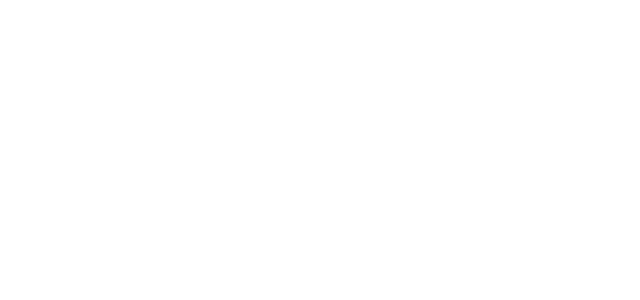
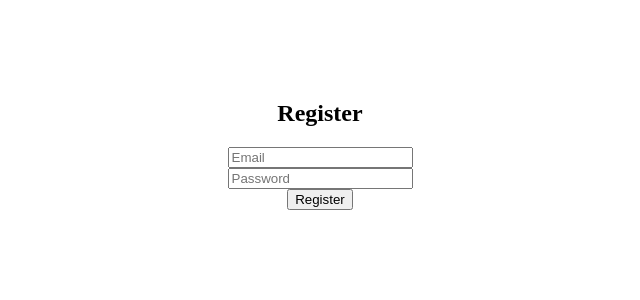
Before and after one commit to JineshGoswami12/auth-frontend, a React app: page /register in a window 1280 px wide. Before the commit this address had no page. Shown: the top 300 px of the page, without its empty margins (320-960 px from the left). Built offline with nearby package versions, Linux system fonts and the light colour scheme; the HTML template or start-up script is replaced by a standard one.

Commit message:
Auth: Implement user registration frontend and fix API routing

```diff
--- a/src/App.jsx
+++ b/src/App.jsx
@@ -2,6 +2,9 @@
 import Login from "./pages/Login";
 import Dashboard from "./pages/Dashboard";
 import ProtectedRoute from "./components/ProtectedRoute";
+import Register from "./pages/Register";
+
+
 
 function App() {
   return (
@@ -16,6 +19,8 @@
             </ProtectedRoute>
           }
         />
+        <Route path="/register" element={<Register />} />
+
       </Routes>
     </BrowserRouter>
   );
--- a/src/api/axios.js
+++ b/src/api/axios.js
@@ -1,7 +1,7 @@
 import axios from "axios";
 
 const api = axios.create({
-  baseURL: "http://127.0.0.1:8000/auth",
+  baseURL: "http://127.0.0.1:8000",
 });
 
 api.interceptors.request.use(
--- a/src/pages/Register.jsx
+++ b/src/pages/Register.jsx
@@ -0,0 +1,64 @@
+import { useState } from "react";
+import api from "../api/axios";
+import { useNavigate } from "react-router-dom";
+
+function Register() {
+  const [email, setEmail] = useState("");
+  const [password, setPassword] = useState("");
+  const [message, setMessage] = useState("");
+
+  const navigate = useNavigate();
+
+  const handleRegister = async (e) => {
+    e.preventDefault();
+
+    try {
+      const response = await api.post("/auth/register", {
+        email,
+        password,
+      });
+
+      setMessage("Registration successful! Please verify your email.");
+
+      setTimeout(() => {
+        navigate("/auth/login");
+      }, 2000);
+
+    } catch (error) {
+      console.log(error.response);
+      setMessage("Registration failed.");
+    }
+  };
+
+  return (
+    <div style={{ textAlign: "center", marginTop: "100px" }}>
+      <h2>Register</h2>
+
+      <form onSubmit={handleRegister}>
+        <div>
+          <input
+            type="email"
+            placeholder="Email"
+            value={email}
+            onChange={(e) => setEmail(e.target.value)}
+          />
+        </div>
+
+        <div>
+          <input
+            type="password"
+            placeholder="Password"
+            value={password}
+            onChange={(e) => setPassword(e.target.value)}
+          />
+        </div>
+
+        <button type="submit">Register</button>
+      </form>
+
+      {message && <p>{message}</p>}
+    </div>
+  );
+}
+
+export default Register;
```
